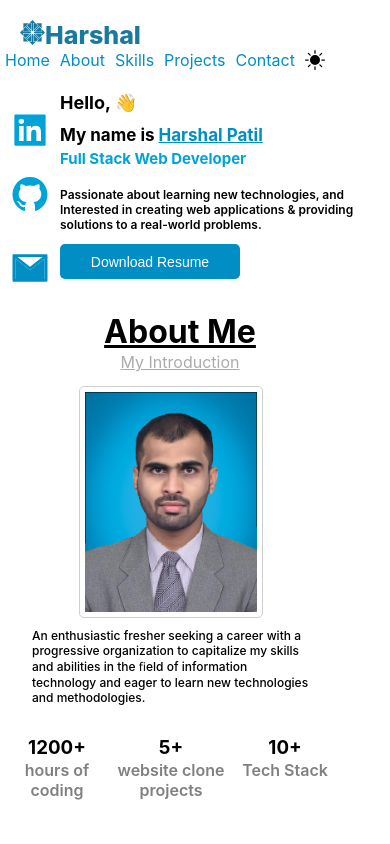
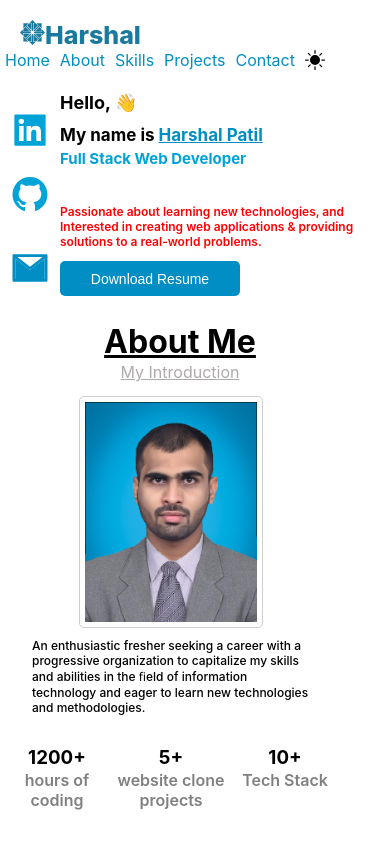
Before and after one commit to harshalpatil655/HarshalPortFolio, a React (Create React App) app: page / in a window 390 px wide. Shown: the top 844 px of the page. Built offline with nearby package versions, Linux system fonts and the light colour scheme.

Commit message:
addeddiamensions

```diff
--- a/src/CSS/Contact.module.css
+++ b/src/CSS/Contact.module.css
@@ -251,7 +251,7 @@
     font-size: 20px;
     background-color: #018ec4;
     color: white;
-    border-radius: 3px;
+    border-radius: 1px;
     margin: 1rem;
   }
   .formbtn:hover {
--- a/src/CSS/Home.module.css
+++ b/src/CSS/Home.module.css
@@ -174,10 +174,11 @@
     animation: move 5s ease-in-out infinite alternate;
   }
   .homep {
-    margin-top: -15px;
+    margin-top: 5px;
     font-size: 12px;
     width: 300px;
     font-weight: 600;
+    color: red;
   }
   .homebtn {
     border: none;
--- a/src/Components/Projects.jsx
+++ b/src/Components/Projects.jsx
@@ -218,7 +218,7 @@ export const Projects = () => {
                   rel="noreferrer"
                   href="https://github.com/harshalpatil655/SSENCE-CLONE-MASAI"
                 >
-                  Github Repo
+                  Github
                 </a>{" "}
               </button>
             </div>
```
